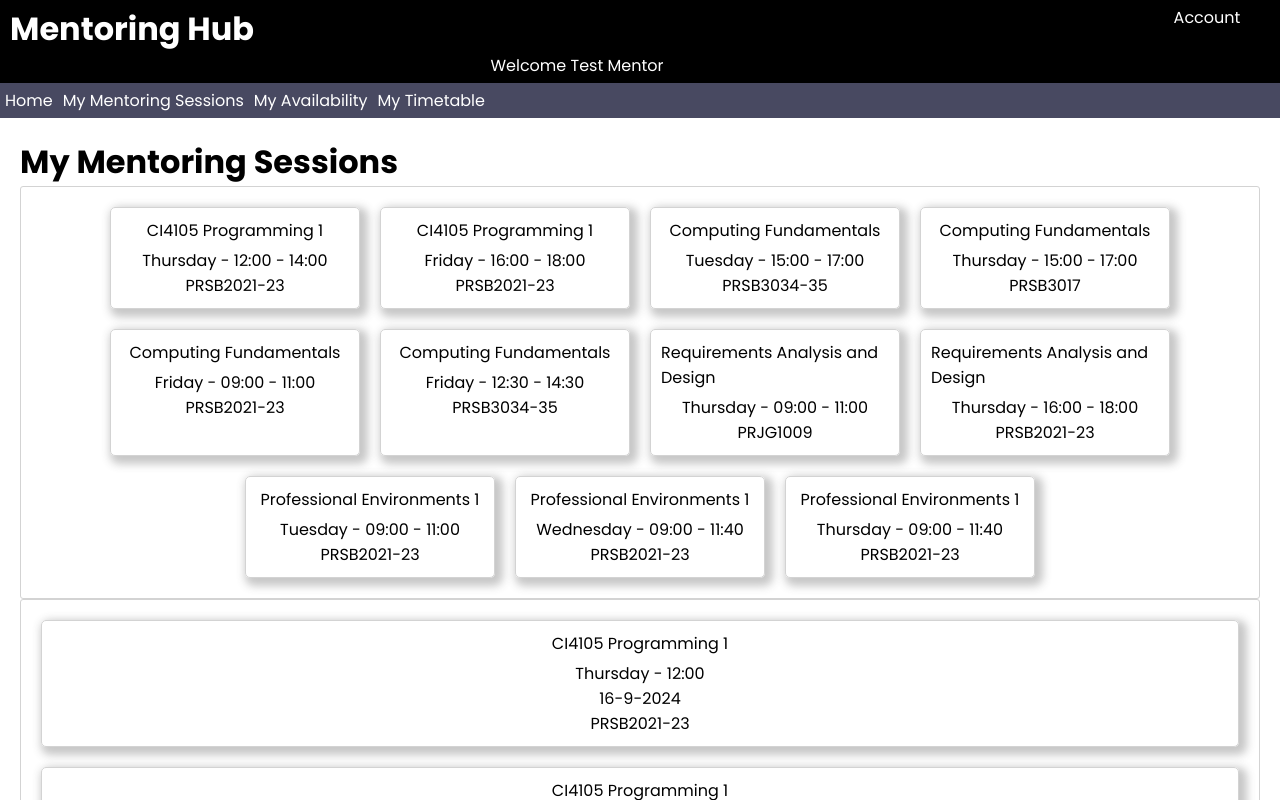
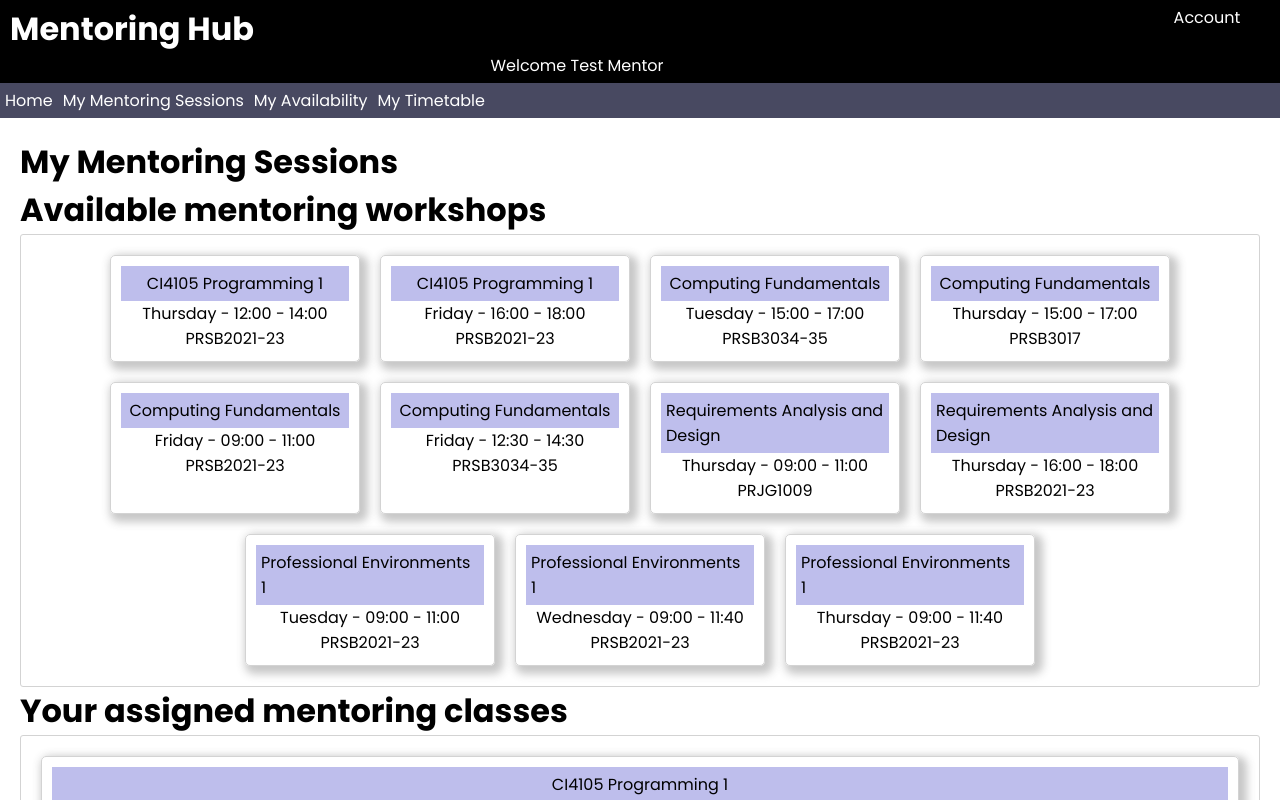
Before and after one commit to K1410707/mentoring-availability, a React (Vite) app: page /modules in a window 1280 px wide. Shown: the top 800 px of the page. Built offline with nearby package versions, Linux system fonts and the light colour scheme.

Commit message:
adding titles to mentoring sessions page

```diff
--- a/src/MentorComponents/views/Modules.jsx
+++ b/src/MentorComponents/views/Modules.jsx
@@ -201,9 +201,9 @@ function Modules() {
     dateString = dateString.concat(newDate.getYear() + 1900);
     return dateString;
   }
-  function addWeek(dateIn) {
+  function addWeeks(dateIn, number) {
     let newDate = new Date(dateIn);
-    newDate.setDate(newDate.getDate() + 7);
+    newDate.setDate(newDate.getDate() + 7 * number);
     return newDate;
   }
 
@@ -212,6 +212,7 @@ function Modules() {
       <h1>My Mentoring Sessions</h1>
       {
         <>
+          <h1>Available mentoring workshops</h1>
           <CardContainer>
             {listOfLevel4Workshops.map((workshop) => {
               let workshopminutes = parseInt(
@@ -242,9 +243,13 @@ function Modules() {
               );
             })}
           </CardContainer>
+
+          <h1>Your assigned mentoring classes</h1>
           <CardContainer>
             {moduleCard(listOfLevel4Workshops[0], startDate)}
-            {moduleCard(listOfLevel4Workshops[0], addWeek(startDate))}
+            {moduleCard(listOfLevel4Workshops[0], addWeeks(startDate, 1))}
+            {moduleCard(listOfLevel4Workshops[0], addWeeks(startDate, 2))}
+            {moduleCard(listOfLevel4Workshops[0], addWeeks(startDate, 3))}
           </CardContainer>
         </>
       }
--- a/src/MentorComponents/views/Modules.scss
+++ b/src/MentorComponents/views/Modules.scss
@@ -6,7 +6,8 @@ p {
   justify-content: center;
 }
 p.moduleName {
-  padding: 0px 0px 5px 0px;
+  padding: 5px;
+  background-color: rgb(190, 190, 236);
 }
 p.moduleDay {
 }
```
